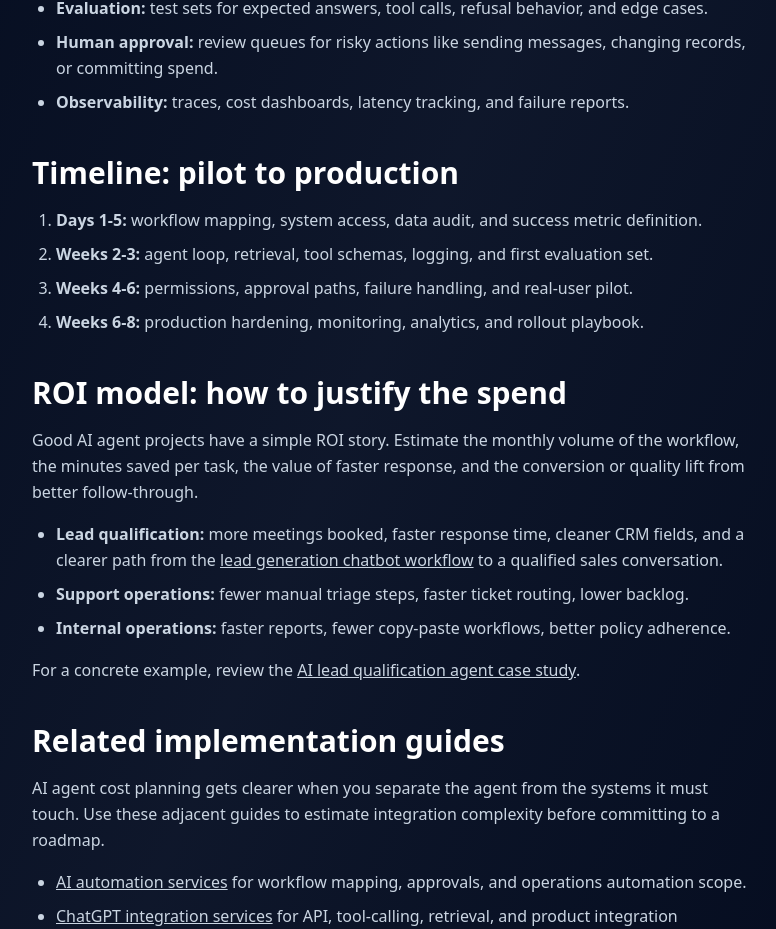
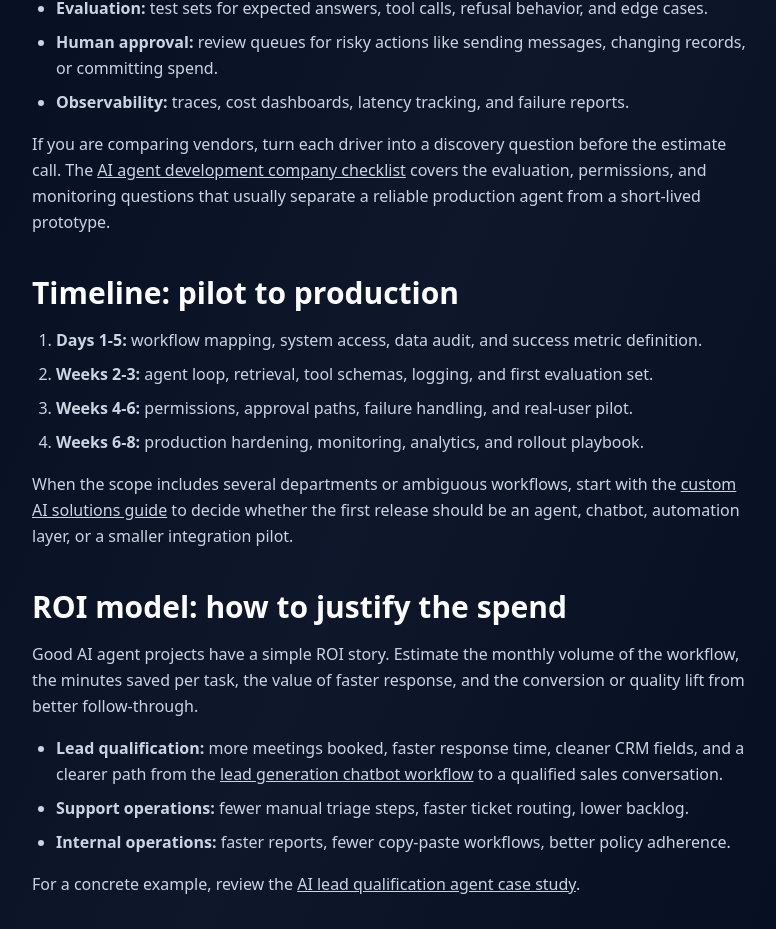
Before and after one commit to ethansure/thexu-studio, a Next.js app: page /insights/ai-agent-development-cost in a window 1280 px wide. Shown: the part 1220-2149 px from the top of the page, without its empty margins (248-1024 px from the left). Built offline with nearby package versions, Linux system fonts and the light colour scheme.

Commit message:
Refresh AI agent cost guide links

```diff
--- a/src/app/insights/ai-agent-development-cost/page.tsx
+++ b/src/app/insights/ai-agent-development-cost/page.tsx
@@ -49,7 +49,7 @@ export default function PostPage() {
         description:
           'A practical guide to AI agent development cost: what drives budget, realistic timelines, integration scope, evaluation, security, and ROI planning for production AI agents.',
         datePublished: '2026-06-20',
-        dateModified: '2026-07-07',
+        dateModified: '2026-07-12',
         inLanguage: 'en-US',
         mainEntityOfPage: {
           '@type': 'WebPage',
@@ -128,7 +128,7 @@ export default function PostPage() {
 
       <main className="max-w-3xl mx-auto px-6 py-14">
         <header>
-          <p className="text-sm text-slate-500">Insights • 2026-06-20</p>
+          <p className="text-sm text-slate-500">Insights • Updated 2026-07-12</p>
           <h1 className="mt-3 text-4xl md:text-5xl font-bold leading-tight">
             AI Agent Development Cost: Budget, Timeline, and ROI (2026)
           </h1>
@@ -204,6 +204,14 @@ export default function PostPage() {
               <strong>Observability:</strong> traces, cost dashboards, latency tracking, and failure reports.
             </li>
           </ul>
+          <p className="mt-4">
+            If you are comparing vendors, turn each driver into a discovery question before the estimate call. The{' '}
+            <Link className="underline hover:text-white" href="/insights/ai-agent-development-company">
+              AI agent development company checklist
+            </Link>{' '}
+            covers the evaluation, permissions, and monitoring questions that usually separate a reliable production
+            agent from a short-lived prototype.
+          </p>
         </Section>
 
         <Section title="Timeline: pilot to production">
@@ -221,6 +229,14 @@ export default function PostPage() {
               <strong>Weeks 6-8:</strong> production hardening, monitoring, analytics, and rollout playbook.
             </li>
           </ol>
+          <p className="mt-4">
+            When the scope includes several departments or ambiguous workflows, start with the{' '}
+            <Link className="underline hover:text-white" href="/insights/custom-ai-solutions">
+              custom AI solutions guide
+            </Link>{' '}
+            to decide whether the first release should be an agent, chatbot, automation layer, or a smaller integration
+            pilot.
+          </p>
         </Section>
 
         <Section title="ROI model: how to justify the spend">
```
